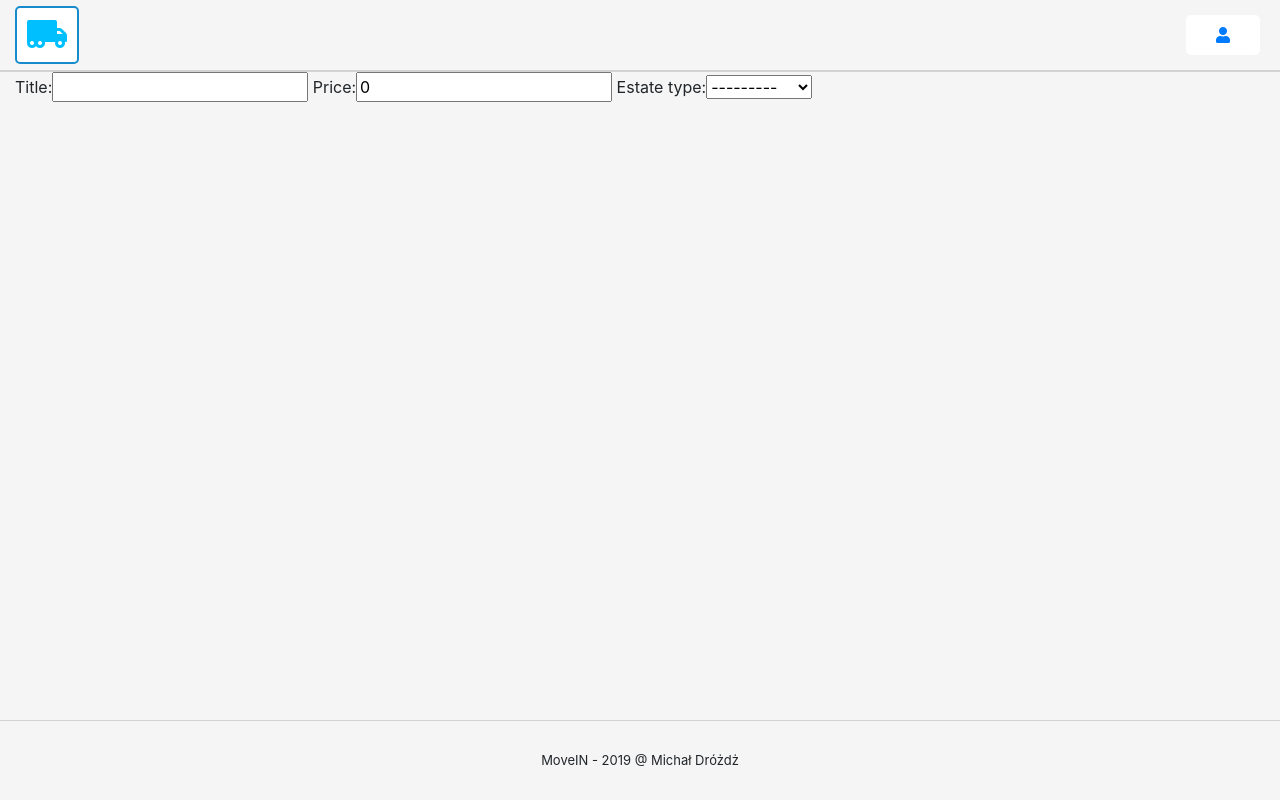
After one commit to Mich0232/RealEstate, a Django app: page /adverts/add/ in a window 1280 px wide. The commit adds this page. Run offline with Django 3.2, Linux system fonts and the light colour scheme; data that the repository does not hold is empty; parts of the project's set-up code (start-up, migrations or seed data) failed here and were passed over; some libraries are stand-ins or nearby versions.

Commit message:
Exclude Navbar; Create logo

```diff
--- a/adverts/forms.py
+++ b/adverts/forms.py
@@ -1,93 +1,13 @@
 from django import forms
-from django.utils.translation import ugettext_lazy
-from django.core.exceptions import ValidationError
 
-# from phonenumber_field.formfields import PhoneNumberField
+from .models import Advert
 
 
-forms.Field.default_error_messages = {
-    'required': ugettext_lazy('To pole jest wymagane'),
-}
-
-
-class SearchBox(forms.Form):
-    """
-        Search form for Advert objects
-    """
-    ESTATE_TAGS_IDS = (
-        (0, 'Dowolne'),
-        (1, 'Dom'),
-        (2, 'Działka'),
-        (3, 'Mieszkanie'),
-        (4, 'Inwestycja'),
-    )
-    ADVERT_TAGS_IDS = (
-        (0, 'Dowolne'),
-        (5, 'Sprzedaż'),
-        (6, 'Wynajem'),
-    )
-    type = forms.ChoiceField(label="Typ", choices=ADVERT_TAGS_IDS, required=False,
-                             widget=forms.Select(attrs={'class': 'form-control'}))
-    estate = forms.ChoiceField(label="Nieruchomość", choices=ESTATE_TAGS_IDS, required=False,
-                               widget=forms.Select(attrs={'class': 'form-control'}))
-    price_from = forms.IntegerField(label="Cena min", min_value=0, required=False,
-                                    widget=forms.NumberInput(attrs={'class': 'form-control'}))
-    price_to = forms.IntegerField(label="Cena max", min_value=0, required=False,
-                                  widget=forms.NumberInput(attrs={'class': 'form-control'}))
-    location = forms.CharField(label='Miasto', required=False,
-                               widget=forms.TextInput(attrs={'class': 'form-control'}))
-
-    def clean_price_to(self):
-        """ Price_to must be greater then Price_from
-        """
-        price_to = self.cleaned_data.get('price_to')
-        if price_to:
-            price_form = self.cleaned_data.get('price_from')
-            if price_form:
-                if int(price_to) <= int(price_form):
-                    #  Price range is invalid
-                    raise ValidationError("Zakres cenowy jest niepoprawny")
-        return price_to
-
-
-class ReportAdvertForm(forms.Form):
-    """
-        Form allows visitor to report advert, message is send via email to the site admin
-    """
-    ESTATE_TYPES = (
-        ('Dom', 'Dom'),
-        ('Działka', 'Działka'),
-        ('Mieszkanie', 'Mieszkanie'),
-        ('Inwestycja', 'Inwestycja'),
-    )
-    ADVERT_TYPES = (
-        ('Sprzedaż', 'Sprzedaż'),
-        ('Wynajem', 'Wynajem'),
-    )
-    # Visitor's data
-    name = forms.CharField(label='Imię', min_length=2, max_length=20, required=True,
-                           widget=forms.TextInput(attrs={'class': 'form-control', 'placeholder': 'Imię*'}))
-    surname = forms.CharField(label='Nazwisko', min_length=2, max_length=20, required=True,
-                              widget=forms.TextInput(attrs={'class': 'form-control', 'placeholder': 'Nazwisko*'}))
-    phone = forms.CharField(label="Telefon", help_text='Bez spacji i/lub znaków specjalnych',
-                             required=True, widget=forms.TextInput(attrs={'class': 'form-control',
-                                                                          'placeholder': 'Telefon*'}))
-    email = forms.EmailField(required=False, widget=forms.EmailInput(attrs={'class': 'form-control',
-                                                                            'placeholder': 'E-mail'}))
-
-    # Advert data
-    type = forms.ChoiceField(label='Oferta', choices=ADVERT_TYPES, required=True,
-                             widget=forms.Select(attrs={'class': 'form-control'}))
-    estate = forms.ChoiceField(label='Rodzaj', choices=ESTATE_TYPES, required=True,
-                               widget=forms.Select(attrs={'class': 'form-control'}))
-    location = forms.CharField(label='Lokalizacja', help_text='Miasto, Dzielnica', required=True,
-                               widget=forms.TextInput(attrs={'class': 'form-control',
-                                                             'placeholder': 'Lokalizacja*'}))
-    size = forms.DecimalField(label='Pow.całkowita[m2]', min_value=0, max_digits=8, decimal_places=1, required=True,
-                              widget=forms.NumberInput(attrs={'class': 'form-control',
-                                                              'placeholder': 'Pow.całkowita* [m2]:',
-                                                              'step': 0.5}))
-    price = forms.DecimalField(label='Cena', min_value=0, max_digits=10, decimal_places=2, required=False,
-                               widget=forms.NumberInput(attrs={'class': 'form-control',
-                                                               'placeholder': 'Cena [zł]:',
-                                                               'step': 1.0}))
+class AdvertForm(forms.ModelForm):
+    class Meta:
+        model = Advert
+        fields = (
+            'title',
+            'price',
+            'estate_type'
+        )
--- a/adverts/static/css/home-view.css
+++ b/adverts/static/css/home-view.css
@@ -4,18 +4,24 @@ html, body{
 }
 
 /* Top filters*/
-.navbar-filters{
-    display: flex;
-    justify-content: center;
-    align-content: center;
-    padding-left: 15px;
-    padding-right: 15px;
+.navbar-row{
     height: 10%;
     border-bottom: lightgrey 2px solid;
 }
+.navbar-col{
+    display: flex;
+    justify-content: space-between;
+    align-items: center;
+    padding-left: 15px;
+    padding-right: 15px;
+    height: 100%;
+}
 
-.navbar-filters .city-filters{
-
+.city-filters{
+    height: 100%;
+    padding: 10px 10px 0;
+    display: flex;
+    align-items: center;
 }
 
 .city-filters .city-button{
@@ -24,10 +30,25 @@ html, body{
     padding: 10px 30px 10px;
     border-radius: 5px;
     border-color: white;
+    text-decoration: none;
 }
 
 .city-button:hover{
     box-shadow: 0 2px 15px -3px greenyellow;
+    text-decoration: none;
+}
+
+.navbar-actions{
+
+}
+
+.navbar-actions .navbar-actions-button{
+    margin: 0 5px 0;
+    background-color: white;
+    padding: 10px 30px 10px;
+    border-radius: 5px;
+    border-color: white;
+    text-decoration: none;
 }
 
 /*All except filters*/
@@ -61,7 +82,7 @@ html, body{
 }
 
 .advert-list-row:hover{
-    box-shadow: 0 2px 20px -3px greenyellow;
+    box-shadow: 0 2px 20px -3px deepskyblue;
 }
 
 .advert-list-row-title{
@@ -125,3 +146,17 @@ footer{
     padding: 15px;
     font-size: small;
 }
+
+/* Add Advert*/
+
+
+.logo{
+    border: 2px solid #188bcc;
+    background-color: white;
+    border-radius: 5px;
+    padding: 10px;
+}
+
+.logo .logo-truck{
+    color: deepskyblue;
+}
--- a/adverts/static/js/adverts.js
+++ b/adverts/static/js/adverts.js
@@ -1,9 +1,8 @@
 var markers = [];
 
 $(window).ready(function () {
-
     $.ajax({
-        url: '/pin_locations/',
+        url: '/adverts/pin_locations/',
         method: 'GET',
         data: {
           current_path: window.location.pathname
@@ -24,7 +23,7 @@ $(window).ready(function () {
                     markers.push(newMarker);
                 })
             }
-            console.log(markers);
+            // console.log(markers);
         },
         error: function (data) {
         }
--- /dev/null
+++ b/adverts/urls.py
@@ -0,0 +1,14 @@
+from django.urls import path, include
+from .views import (
+homepage as homepage_view,
+get_pin_locations_ajax as pin_locations,
+add_advert
+)
+
+urlpatterns = [
+    path('all/', homepage_view, name='homepage'),
+    path('city/<slug:city_code>/', homepage_view, name='homepage_with_code'),
+    path('add/', add_advert, name='add_advert'),
+    # AJAX
+    path('pin_locations/', pin_locations, name='pin_locations'),
+]
--- a/adverts/views.py
+++ b/adverts/views.py
@@ -2,7 +2,8 @@ from django.shortcuts import render
 from django.http import JsonResponse
 
 from .models import Advert
-from geo.models import QuickFilterLocation
+from .forms import AdvertForm
+from geo.models import QuickFilterLocation, City
 
 
 def homepage(request, city_code=None):
@@ -15,18 +16,24 @@ def homepage(request, city_code=None):
     else:
         qfl = None
         adverts = Advert.objects.all()
-    locations = QuickFilterLocation.objects.all()
+    locations = QuickFilterLocation.objects.all().order_by('city__name')
     return render(request, template_name='adverts/homepage.html', context={'adverts': adverts,
                                                                            'locations': locations,
                                                                            'current_location': qfl})
 
+def add_advert(request):
+    form = AdvertForm()
+    return render(request, 'adverts/add_advert.html', {'form': form})
+
+
+DEFAULT_CITY = 'CRACOW'
+
 def get_pin_locations_ajax(request):
     data = {'success': False}
     if request.is_ajax():
-
-        path = request.GET.get('current_path').strip('/')
-        city = path.split('/')[1] if path else None
-        qfl = QuickFilterLocation.objects.get(code__iexact=city) if city else QuickFilterLocation.objects.first()
+        filter_city = request.GET.get('current_path').strip('/').split('/')[-1].upper()
+        filter_location = QuickFilterLocation.objects.filter(code=filter_city)
+        qfl = filter_location.first() if filter_location.exists() else QuickFilterLocation.objects.get(code=DEFAULT_CITY)
         adverts = Advert.objects.filter(address__city=qfl.city).select_related('address__cords')
         cords = [advert.address.cords.as_list for advert in adverts]
         data.update({'success': True,
--- a/realestate/urls.py
+++ b/realestate/urls.py
@@ -3,15 +3,9 @@ from django.contrib import admin
 from django.conf import settings
 from django.conf.urls.static import static
 
-from adverts.views import (
-    homepage as homepage_view,
-    get_pin_locations_ajax as pin_locations
-)
 
 urlpatterns = [
-    path('', homepage_view, name='homepage'),
-    path('city/<slug:city_code>/', homepage_view, name='homepage_with_code'),
-    path('pin_locations/', pin_locations, name='pin_locations'),
+    path('adverts/', include('adverts.urls')),
     path('admin/', admin.site.urls),
     path('api/', include('adverts.api.urls')),
 ]
--- /dev/null
+++ b/templates/adverts/add_advert.html
@@ -0,0 +1,12 @@
+{% extends 'base.html' %}
+
+{% block navbar %}
+    {% include 'logo.html' %}
+    {% include 'navbar_actions.html' with breadcrumbs="add_advert" %}
+{% endblock %}
+
+{% block content %}
+    <div class="col">
+        {{ form }}
+    </div>
+{% endblock %}
--- a/templates/base.html
+++ b/templates/base.html
@@ -19,9 +19,18 @@
 </head>
 <body>
 <div class="container-fluid page-body">
+    <div class="row navbar-row">
+        <div class="col navbar-col">
+            {% block navbar %}
+
+            {% endblock %}
+        </div>
+    </div>
+<div class="row content-row">
     {% block content %}
 
     {% endblock %}
+</div>
 </div>
 
 <footer>
--- /dev/null
+++ b/templates/logo.html
@@ -0,0 +1,5 @@
+<a href="{% url 'homepage' %}" style="pointer-events: stroke">
+ <div class="logo">
+    <span ><i class="fas fa-truck-moving fa-2x logo-truck"></i></span>
+</div>
+</a>
--- /dev/null
+++ b/templates/navbar_actions.html
@@ -0,0 +1,4 @@
+<div class="navbar-actions">
+    {% if not breadcrumbs == 'add_advert' %}<a class="button navbar-actions-button" href="{% url 'add_advert' %}">Add Advert</a>{% endif %}
+    <a class="button navbar-actions-button" href="{% url 'homepage' %}"><i class="fas fa-user"></i></a>
+</div>
```
Also changed, not shown: templates/adverts/homepage.html (+16 -10 lines).
